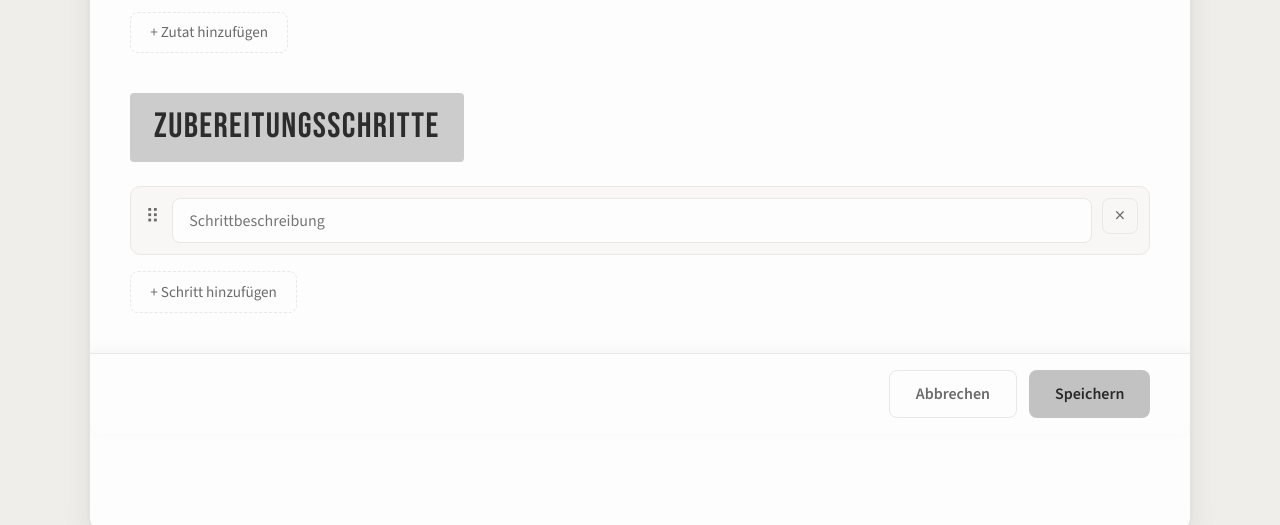
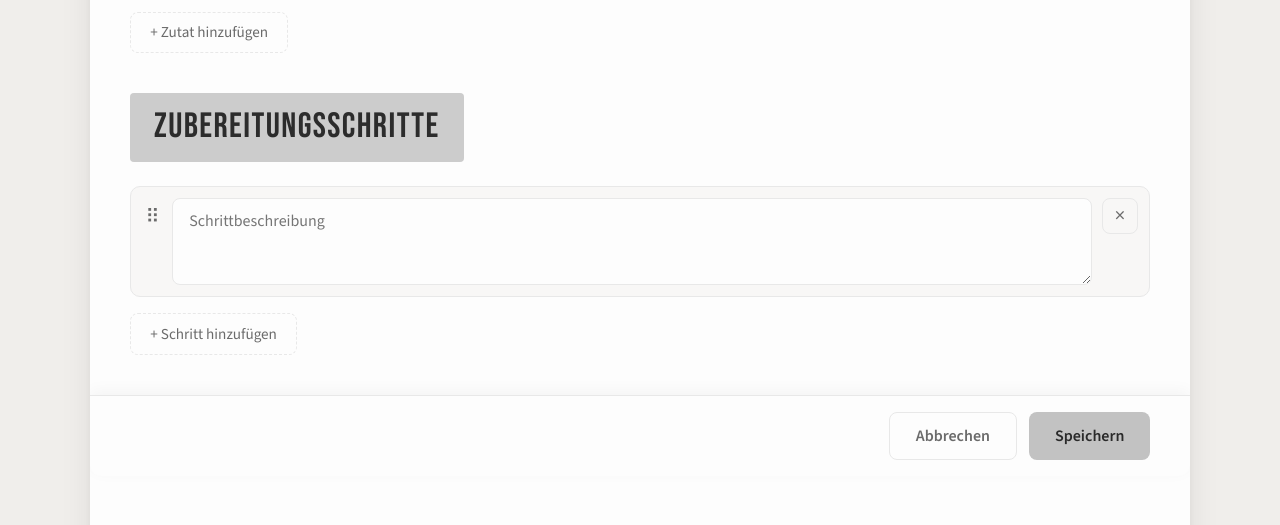
Before and after one commit to DerTBM/rezepte-app, a FastAPI app: page /rezepte/neu in a window 1280 px wide. Shown: the part 880-1405 px from the top of the page. Run offline with FastAPI, Linux system fonts and the light colour scheme.

Commit message:
Schritt-Eingabe: textarea statt input für vollständige Sichtbarkeit

```diff
--- a/static/js/recipe_form.js
+++ b/static/js/recipe_form.js
@@ -63,7 +63,7 @@ function addSchritt() {
     div.innerHTML = `
         <span class="drag-handle" title="Zum Sortieren ziehen">⠿</span>
         <div class="form-field form-field-expand">
-            <input class="form-input" type="text" name="schritt_text" placeholder="Schrittbeschreibung" required>
+            <textarea class="form-input" name="schritt_text" rows="3" placeholder="Schrittbeschreibung" required></textarea>
         </div>
         <button type="button" class="form-remove-button" onclick="this.closest('.form-row-card').remove()">×</button>
     `;
--- a/templates/recipe_edit.html
+++ b/templates/recipe_edit.html
@@ -123,7 +123,7 @@
                         <div class="form-row-card">
                             <span class="drag-handle" title="Zum Sortieren ziehen">⠿</span>
                             <div class="form-field form-field-expand">
-                                <input class="form-input" type="text" name="schritt_text" value="{{ schritt.text }}" placeholder="Schrittbeschreibung" required>
+                                <textarea class="form-input" name="schritt_text" rows="3" placeholder="Schrittbeschreibung" required>{{ schritt.text }}</textarea>
                             </div>
                             <button type="button" class="form-remove-button" onclick="this.closest('.form-row-card').remove()">×</button>
                         </div>
```
